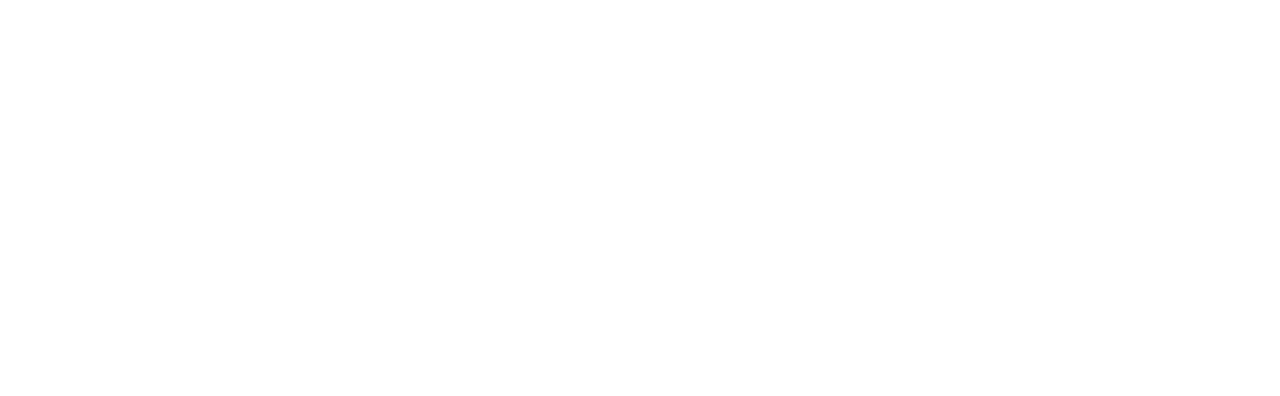
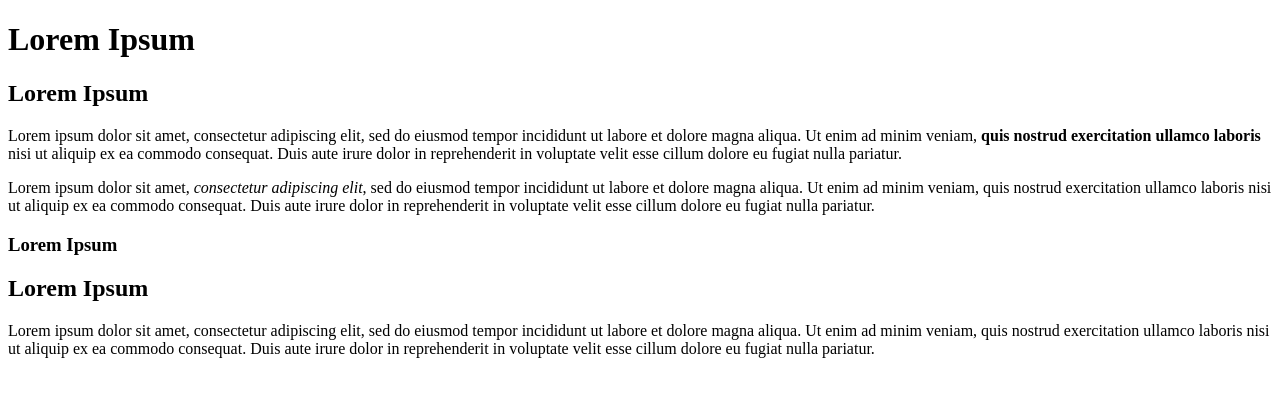
Before and after one commit to aspinallholly/git_test, a plain HTML site: page webpage/index.html in a window 1280 px wide. Drawn offline with Linux system fonts and the light colour scheme.

Commit message:
Added headings and paragraphs, using Lorem Ipsum as stand-in text

```diff
--- a/webpage/index.html
+++ b/webpage/index.html
@@ -7,5 +7,18 @@
         <title>My First Odin Page</title>
     </head>
     <body>
+        <h1>Lorem Ipsum</h1>
+        <h2>Lorem Ipsum</h2>
+        <p>Lorem ipsum dolor sit amet, consectetur adipiscing elit, sed do eiusmod tempor incididunt ut labore et dolore magna aliqua.
+            Ut enim ad minim veniam, <strong>quis nostrud exercitation ullamco laboris</strong> nisi ut aliquip ex ea commodo consequat.
+            Duis aute irure dolor in reprehenderit in voluptate velit esse cillum dolore eu fugiat nulla pariatur.
+        <p>Lorem ipsum dolor sit amet, <em>consectetur adipiscing elit</em>, sed do eiusmod tempor incididunt ut labore et dolore magna aliqua.
+            Ut enim ad minim veniam, quis nostrud exercitation ullamco laboris nisi ut aliquip ex ea commodo consequat.
+            Duis aute irure dolor in reprehenderit in voluptate velit esse cillum dolore eu fugiat nulla pariatur.</p>
+        <h3>Lorem Ipsum</h3>
+        <h2>Lorem Ipsum</h2>
+        <p>Lorem ipsum dolor sit amet, consectetur adipiscing elit, sed do eiusmod tempor incididunt ut labore et dolore magna aliqua.
+            Ut enim ad minim veniam, quis nostrud exercitation ullamco laboris nisi ut aliquip ex ea commodo consequat.
+            Duis aute irure dolor in reprehenderit in voluptate velit esse cillum dolore eu fugiat nulla pariatur.</p>
     </body>
 </html>
```
